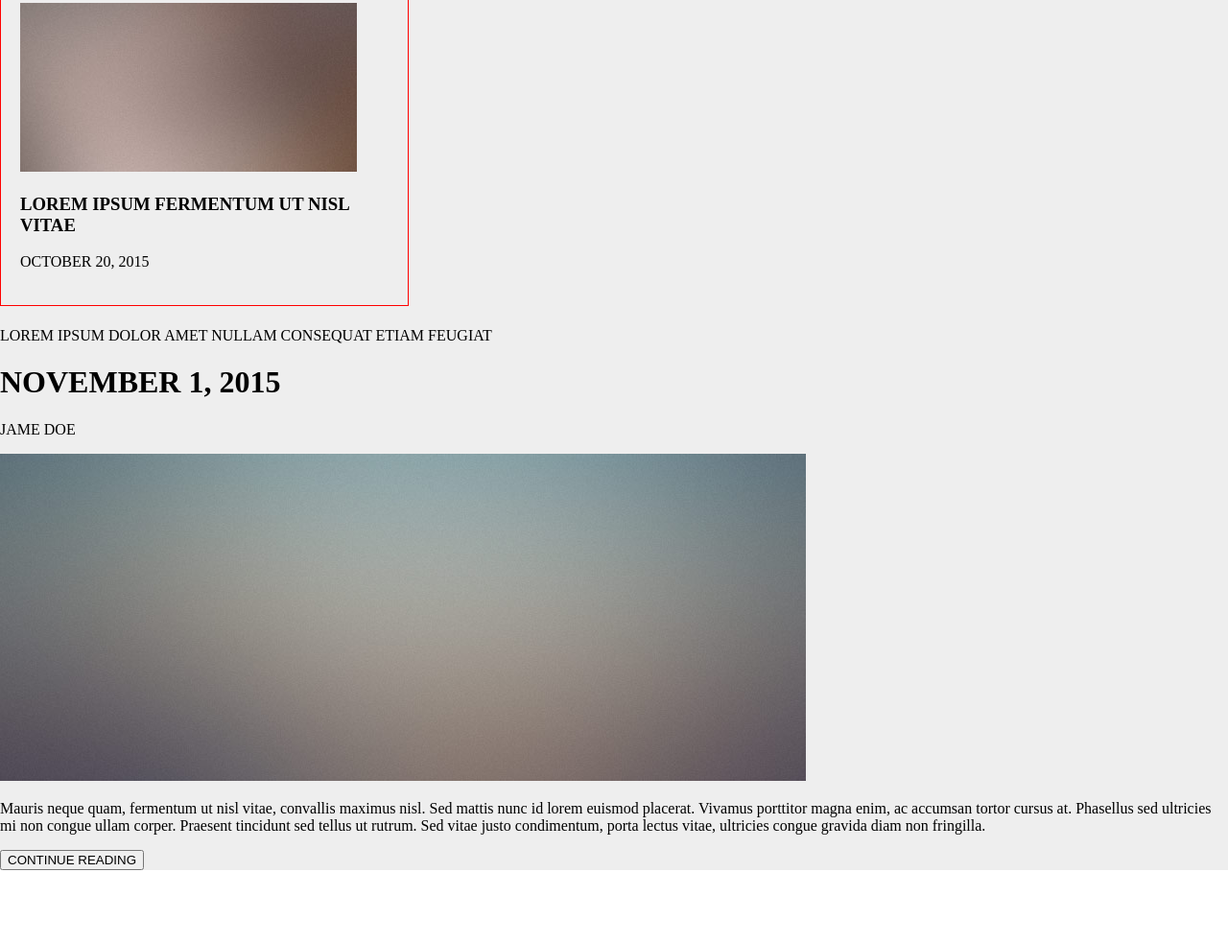
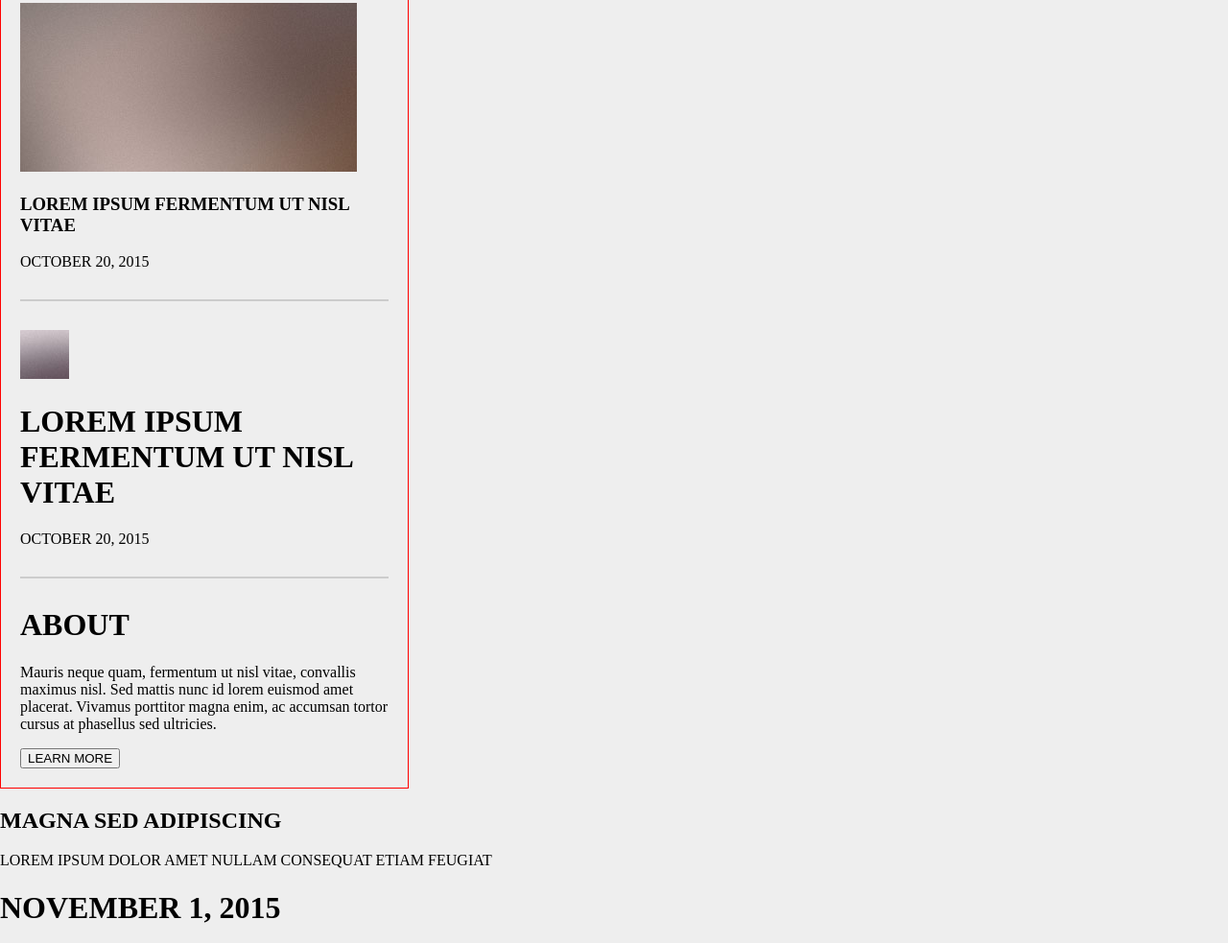
Before and after one commit to lluvia365/CNT_Web_TEST, a website: page index.html in a window 1280 px wide. Shown: the part 469-1452 px from the top of the page at 96% size. Before the commit the page ends 1376 px from the top, so only its background shows below. Drawn offline with Linux system fonts and the light colour scheme.

Commit message:
left 섹션 추가

```diff
--- a/index.html
+++ b/index.html
@@ -67,16 +67,41 @@
                 </div>
 
             </div> <!--- #sec2 --->
+            <div id="border"></div>
+
+
+            <div id="sec3">
+                <div id="3menu">
+                    <div class="3list">
+                        <img src="images/pic08.jpg" />
+                        <h1>LOREM IPSUM FERMENTUM UT NISL VITAE</h1>
+                        <p>OCTOBER 20, 2015</p>
+                    </div>
+                </div>
+            </div>
+            <div id="border"></div>
+
+
+            <div id="sec4">
+                <div id="4menu">
+                    <h1>ABOUT</h1>
+                    <p>Mauris neque quam, fermentum ut nisl vitae, convallis maximus nisl. Sed mattis nunc id lorem euismod amet placerat. Vivamus porttitor magna enim, ac accumsan tortor cursus at phasellus sed ultricies.</p>
+                    <button id="4button">LEARN MORE</button>
+                </div>
+
+            </div>
+
 
         </div> <!--- #left --->
 
 
     <!--------------- right --------------->
         <div id="right">
-            <div id="sec3">
+
+            <div id="sec5">
 
                 <div id="text2">
-                    <h1></h1>
+                    <h2>MAGNA SED ADIPISCING</h2>
                     <p>LOREM IPSUM DOLOR AMET NULLAM CONSEQUAT ETIAM FEUGIAT</p>
                 </div>
 
@@ -89,10 +114,10 @@
                     <img src="images/pic01.jpg" />
                     <p>Mauris neque quam, fermentum ut nisl vitae, convallis maximus nisl. Sed mattis nunc id lorem euismod placerat. Vivamus porttitor magna enim, ac accumsan tortor cursus at. Phasellus sed ultricies mi non congue ullam corper. Praesent tincidunt sed tellus ut rutrum. Sed vitae justo condimentum, porta lectus vitae, ultricies congue gravida diam non fringilla.</p>
 
-                    <button id="button">CONTINUE READING</button>
+                    <button id="5button">CONTINUE READING</button>
                 </div>
 
-            </div> <!--- #sec3 --->
+            </div> <!--- #sec5 --->
 
         </div> <!--- #right --->
 
```
